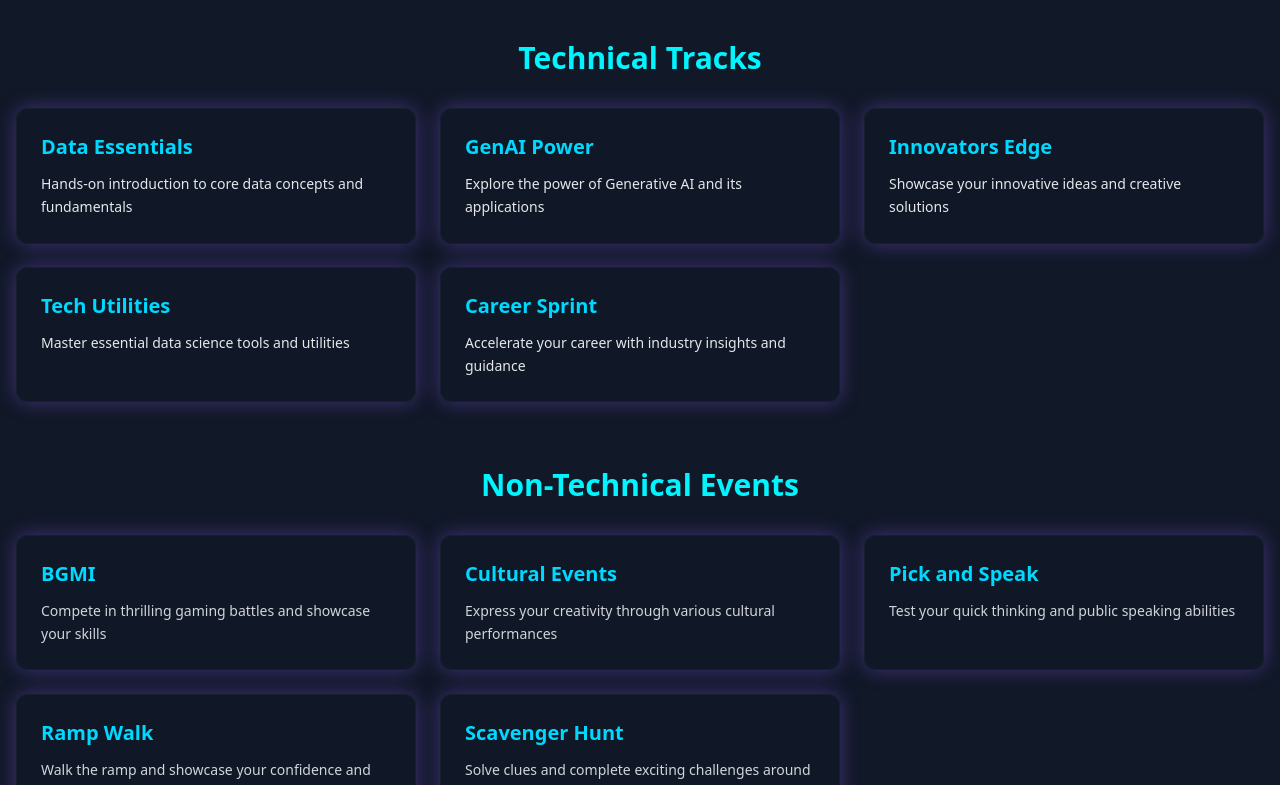
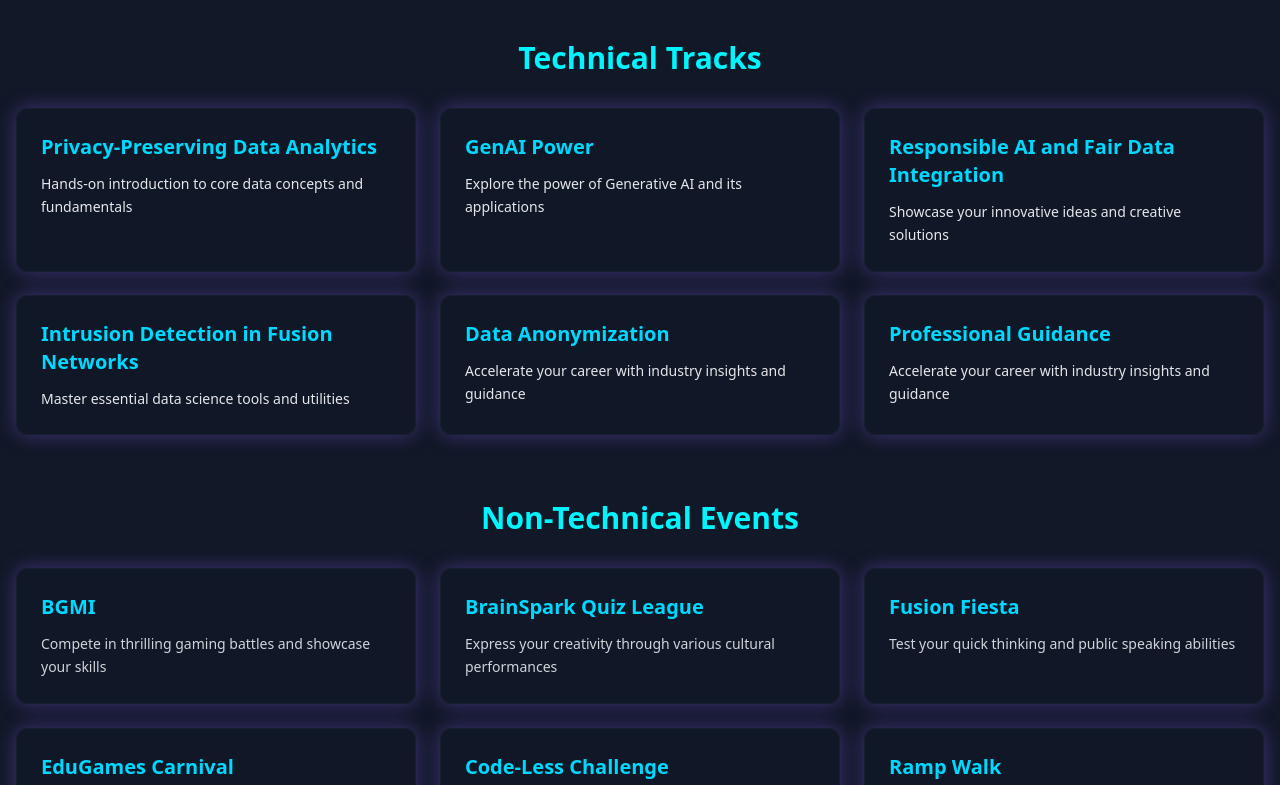
Before and after one commit to katkurisanjay/datafusion25, a React (Vite) app: page / in a window 1280 px wide. Shown: the part 2000-2785 px from the top of the page. Built offline with nearby package versions, Linux system fonts and the light colour scheme.

Commit message:
Update Tracks.tsx

```diff
--- a/src/components/Tracks.tsx
+++ b/src/components/Tracks.tsx
@@ -5,7 +5,7 @@ const Tracks = () => {
 
   const technicalTracks = [
     {
-      name: 'Data Essentials',
+      name: 'Privacy-Preserving Data Analytics',
       description: 'Hands-on introduction to core data concepts and fundamentals',
     },
     {
@@ -13,15 +13,19 @@ const Tracks = () => {
       description: 'Explore the power of Generative AI and its applications',
     },
     {
-      name: 'Innovators Edge',
+      name: 'Responsible AI and Fair Data Integration',
       description: 'Showcase your innovative ideas and creative solutions',
     },
     {
-      name: 'Tech Utilities',
+      name: 'Intrusion Detection in Fusion Networks',
       description: 'Master essential data science tools and utilities',
     },
     {
-      name: 'Career Sprint',
+      name: 'Data Anonymization',
+      description: 'Accelerate your career with industry insights and guidance',
+    },
+    {
+      name: 'Professional Guidance',
       description: 'Accelerate your career with industry insights and guidance',
     },
   ];
@@ -32,20 +36,24 @@ const Tracks = () => {
       description: 'Compete in thrilling gaming battles and showcase your skills',
     },
     {
-      name: 'Cultural Events',
+      name: 'BrainSpark Quiz League',
       description: 'Express your creativity through various cultural performances',
     },
     {
-      name: 'Pick and Speak',
+      name: 'Fusion Fiesta',
       description: 'Test your quick thinking and public speaking abilities',
+    },
+    {
+      name: 'EduGames Carnival',
+      description: 'Test your quick thinking and public speaking abilities',
+    },
+    {
+      name: 'Code-Less Challenge',
+      description: 'Solve clues and complete exciting challenges around campus',
     },
     {
       name: 'Ramp Walk',
       description: 'Walk the ramp and showcase your confidence and style',
-    },
-    {
-      name: 'Scavenger Hunt',
-      description: 'Solve clues and complete exciting challenges around campus',
     },
   ];
 
```
